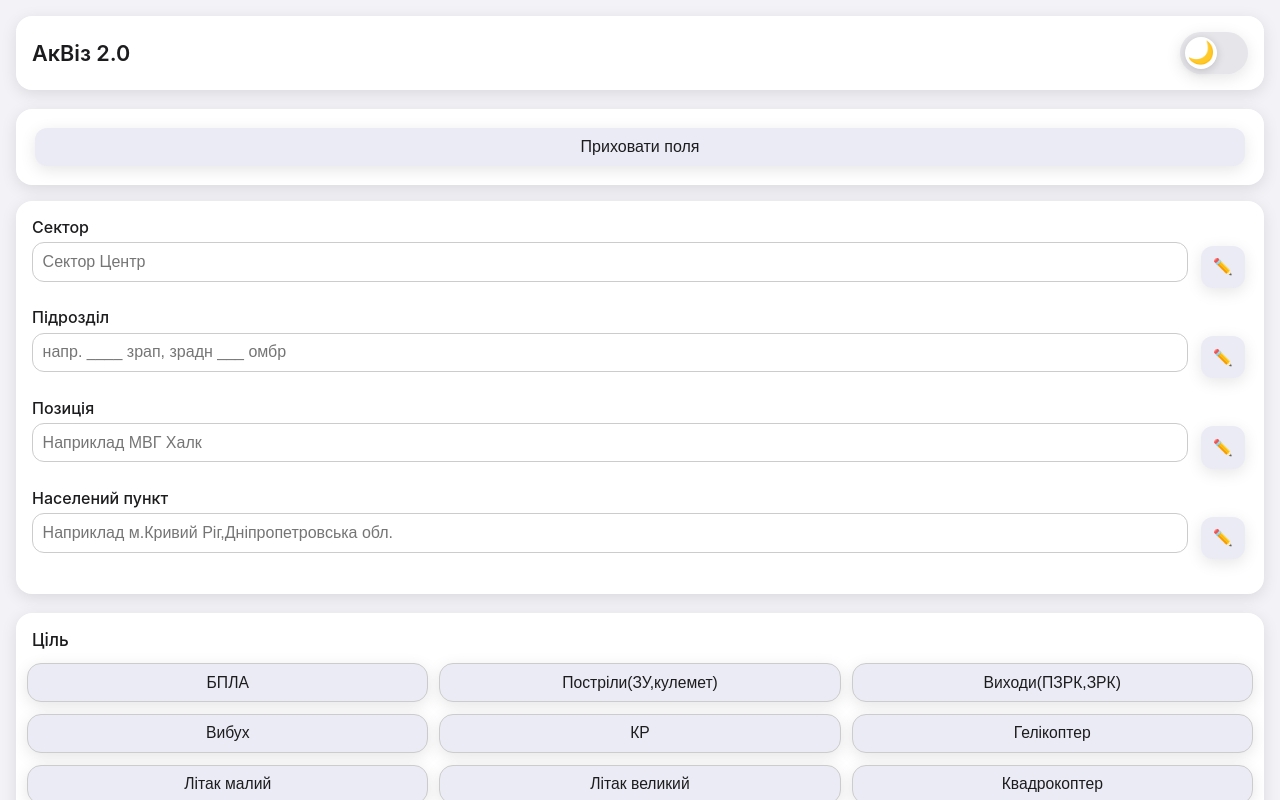
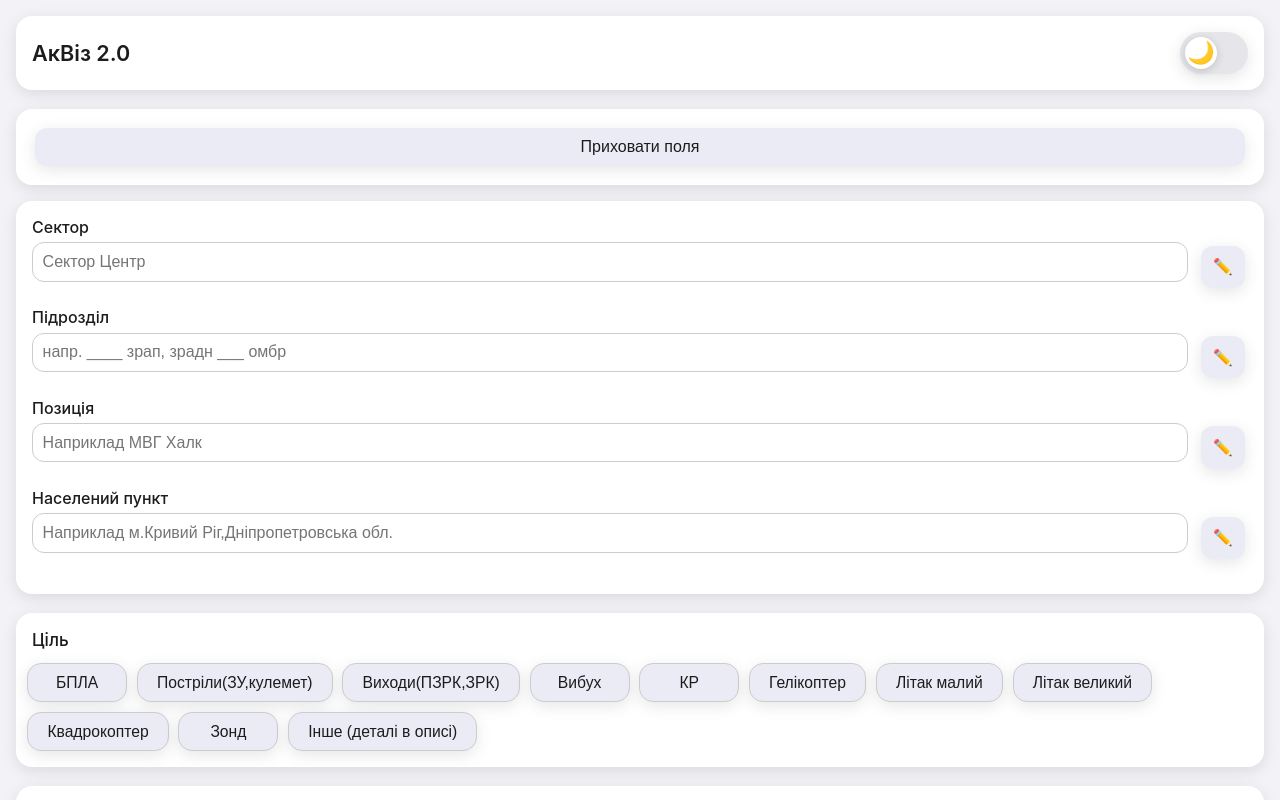
Before and after one commit to lolittajdm-alt/akviz0.2, a Next.js app: page / in a window 1280 px wide. Shown: the top 800 px of the page. Built offline with nearby package versions, Linux system fonts and the light colour scheme.

Commit message:
Update index.js

```diff
--- a/pages/index.js
+++ b/pages/index.js
@@ -369,10 +369,11 @@ export default function Home() {
   }}>Ціль</label>
   <div
     style={{
-      display: "grid",
-      gridTemplateColumns: "1fr 1fr 1fr",
-      gap: "0.7rem",
+      display: "flex",
+      flexWrap: "wrap",
+      gap: "0.6rem",
       width: "100%",
+      alignItems: "flex-start"
     }}
   >
     {goalsList.map((goal) => (
@@ -394,18 +395,15 @@ export default function Home() {
           boxShadow: form.selectedGoals.includes(goal)
             ? "0 2px 8px rgba(50,215,75,0.14)"
             : theme.shadow,
-          padding: "0.58rem 0.5rem",
-          marginBottom: "0.08rem",
+          padding: "0.6rem 1.2rem",
           fontSize: "0.98rem",
           transition: "background .18s, border .18s, color .18s, box-shadow .18s",
           cursor: "pointer",
-          whiteSpace: "nowrap",
-          overflow: "hidden",
-          textOverflow: "ellipsis",
-          minWidth: 0,
-          width: "100%"
+          minWidth: "100px",
+          maxWidth: "100%",
+          whiteSpace: "nowrap"
         }}
-        title={goal} // Показывает полный текст при наведении
+        title={goal}
       >
         {goal}
       </button>
```
